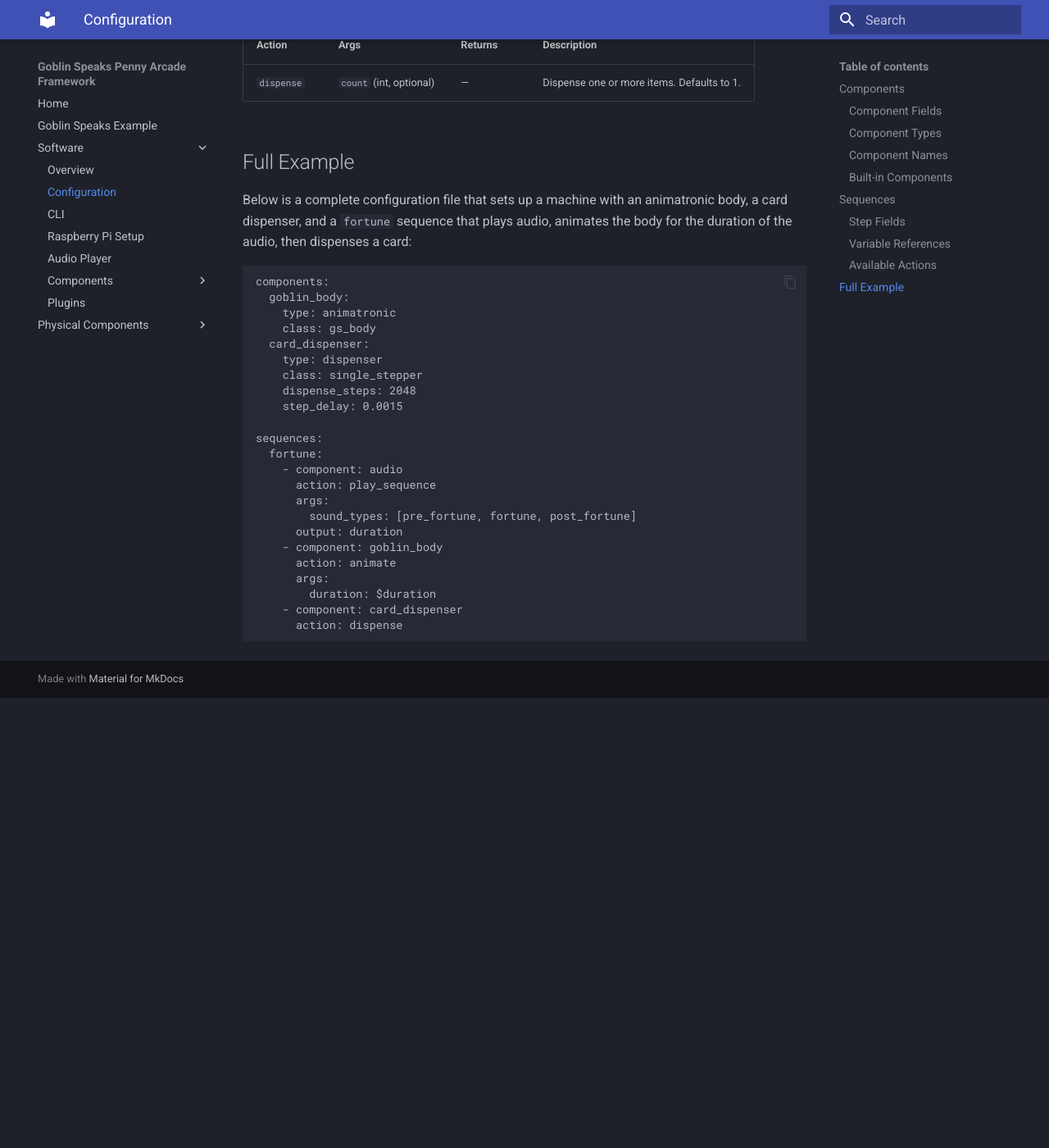
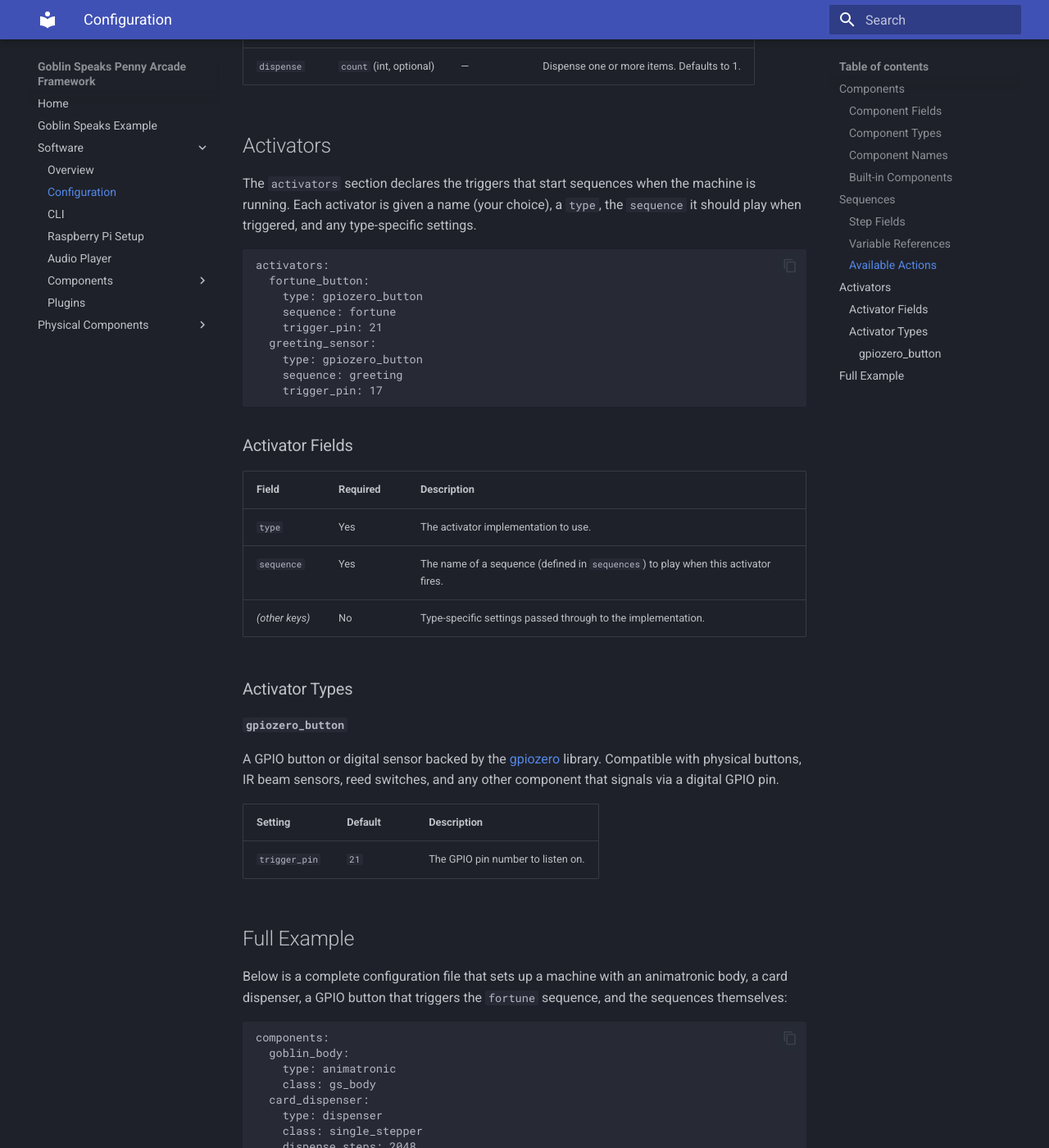
Before and after one commit to gobbolab/goblin-speaks, an MkDocs documentation site: the page built from docs/software/configuration.md, in a window 1280 px wide and 1400 px high, scrolled down 3374 px. Shown: the whole window at 82% size. Built offline with MkDocs 1.6.1 and Material for MkDocs 9.7.7, drawn with Linux system fonts in a browser that asks for light colours; before the commit the page ends 4225 px from its top, so only the background shows below that; some of the changed text lies outside the part shown.

Commit message:
activator support in config

````diff
--- a/docs/software/configuration.md
+++ b/docs/software/configuration.md
@@ -6,7 +6,7 @@ description: How to configure components and play sequences for a Goblin Speaks
 
 # Configuration
 
-The Goblin Speaks machine is configured through a single YAML file located at `/etc/goblin-speaks/config.yml`. The config file defines which components are attached to your machine and the named sequences of actions that can run on your machine.
+The Goblin Speaks machine is configured through a single YAML file located at `/etc/goblin-speaks/config.yml`. The config file defines which components are attached to your machine, the named sequences of actions that can run on your machine, and which activators (buttons, sensors, etc.) trigger each sequence.
 
 ## Components
 
@@ -113,9 +112,43 @@ Each component type exposes different actions you can call from a sequence:
 |--------|------|---------|-------------|
 | `dispense` | `count` (int, optional) | — | Dispense one or more items. Defaults to 1. |
 
+## Activators
+
+The `activators` section declares the triggers that start sequences when the machine is running. Each activator is given a name (your choice), a `type`, the `sequence` it should play when triggered, and any type-specific settings.
+
+```yaml
+activators:
+  fortune_button:
+    type: gpiozero_button
+    sequence: fortune
+    trigger_pin: 21
+  greeting_sensor:
+    type: gpiozero_button
+    sequence: greeting
+    trigger_pin: 17
+```
+
+### Activator Fields
+
+| Field | Required | Description |
+|-------|----------|-------------|
+| `type` | Yes | The activator implementation to use. |
+| `sequence` | Yes | The name of a sequence (defined in `sequences`) to play when this activator fires. |
+| *(other keys)* | No | Type-specific settings passed through to the implementation. |
+
+### Activator Types
+
+#### `gpiozero_button`
+
+A GPIO button or digital sensor backed by the [gpiozero](https://gpiozero.readthedocs.io/) library. Compatible with physical buttons, IR beam sensors, reed switches, and any other component that signals via a digital GPIO pin.
+
+| Setting | Default | Description |
+|---------|---------|-------------|
+| `trigger_pin` | `21` | The GPIO pin number to listen on. |
+
 ## Full Example
 
-Below is a complete configuration file that sets up a machine with an animatronic body, a card dispenser, and a `fortune` sequence that plays audio, animates the body for the duration of the audio, then dispenses a card:
+Below is a complete configuration file that sets up a machine with an animatronic body, a card dispenser, a GPIO button that triggers the `fortune` sequence, and the sequences themselves:
 
 ```yaml
 components:
@@ -127,6 +160,12 @@ components:
     class: single_stepper
     dispense_steps: 2048
     step_delay: 0.0015
+
+activators:
+  fortune_button:
+    type: gpiozero_button
+    sequence: fortune
+    trigger_pin: 21
 
 sequences:
   fortune:
````
Also changed, not shown: other parts of docs/software/configuration.md (+1 -2 lines), 2 other files.
